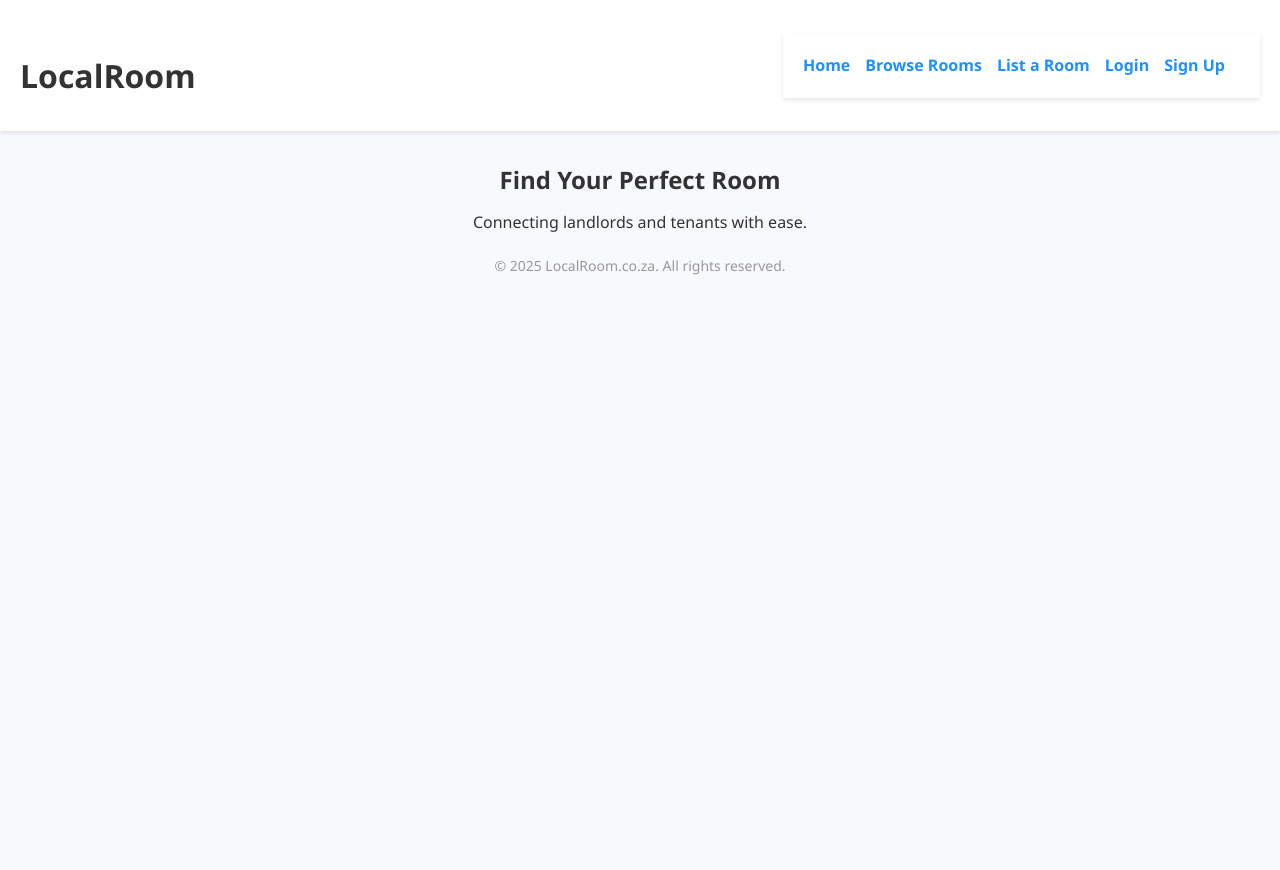
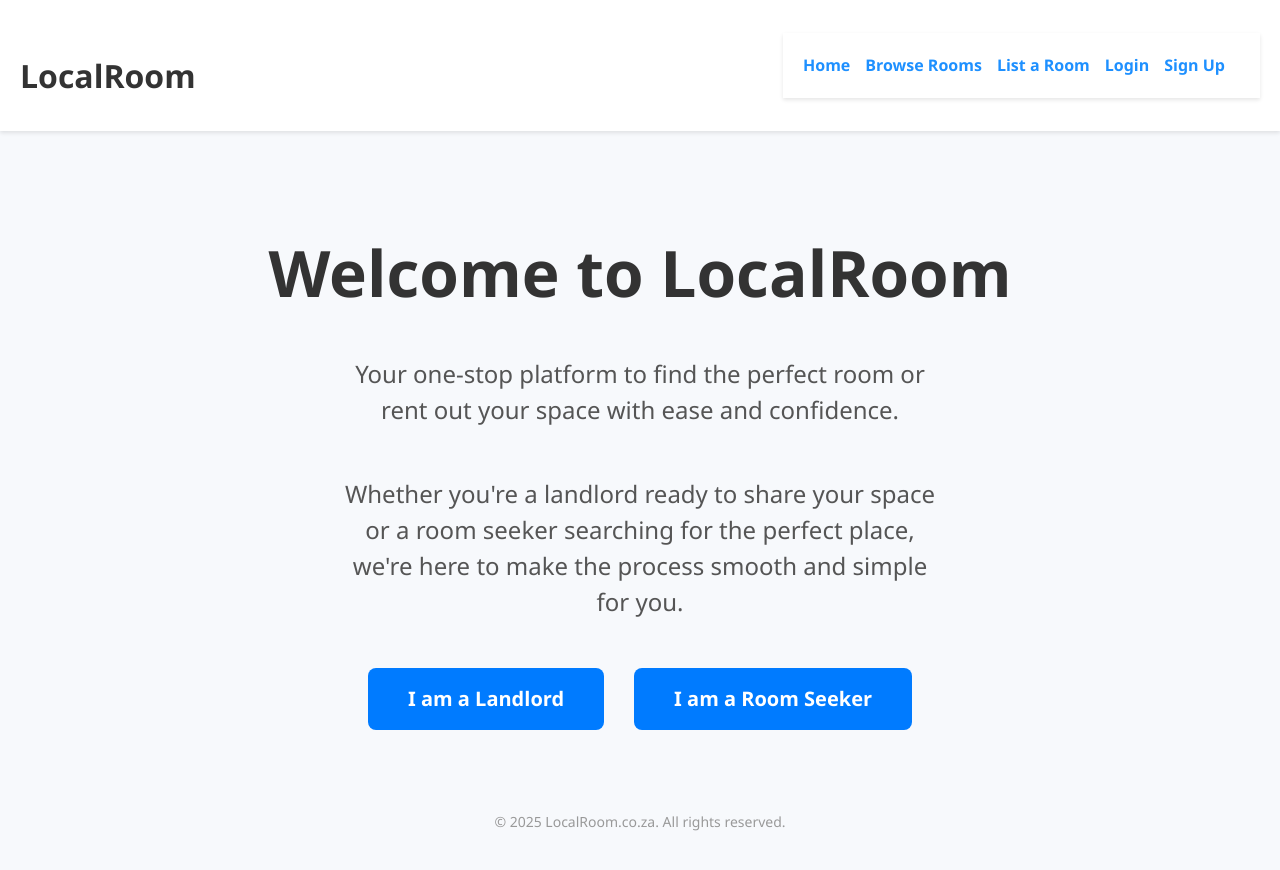
Before and after one commit to Mavester432/LocalRoom.co.za, a plain HTML site: page index.html in a window 1280 px wide. Before the commit the page ends 800 px from the top, so only its background shows below. Drawn offline with Linux system fonts and the light colour scheme; files that its build step writes are made by us from their sources.

Commit message:
Update index.html

```diff
--- a/index.html
+++ b/index.html
@@ -1,10 +1,58 @@
 <!DOCTYPE html>
 <html lang="en">
 <head>
-  <meta charset="UTF-8">
-  <meta name="viewport" content="width=device-width, initial-scale=1">
+  <meta charset="UTF-8" />
+  <meta name="viewport" content="width=device-width, initial-scale=1" />
   <title>LocalRoom</title>
-  <link rel="stylesheet" href="css/style.css">
+  <link rel="stylesheet" href="css/style.css" />
+  <style>
+    main {
+      min-height: calc(100vh - 140px); /* adjust based on header/footer height */
+      display: flex;
+      flex-direction: column;
+      justify-content: center;
+      align-items: center;
+      text-align: center;
+      padding: 20px;
+      color: #333;
+    }
+    main h1 {
+      font-size: 4rem;
+      font-weight: bold;
+      margin-bottom: 0.5em;
+    }
+    main p {
+      font-size: 1.5rem;
+      max-width: 600px;
+      line-height: 1.5;
+      color: #555;
+      margin-bottom: 2em;
+    }
+    .role-buttons {
+      display: flex;
+      gap: 30px;
+      flex-wrap: wrap;
+      justify-content: center;
+    }
+    .role-button {
+      padding: 15px 40px;
+      font-size: 1.25rem;
+      font-weight: 600;
+      color: white;
+      background-color: #007bff;
+      border: none;
+      border-radius: 8px;
+      cursor: pointer;
+      transition: background-color 0.3s ease;
+      min-width: 180px;
+      text-align: center;
+      text-decoration: none;
+      display: inline-block;
+    }
+    .role-button:hover {
+      background-color: #0056b3;
+    }
+  </style>
 </head>
 <body>
 
@@ -20,8 +68,14 @@
 </header>
 
 <main>
-  <h2>Find Your Perfect Room</h2>
-  <p style="text-align:center;">Connecting landlords and tenants with ease.</p>
+  <h1>Welcome to LocalRoom</h1>
+  <p>Your one-stop platform to find the perfect room or rent out your space with ease and confidence.</p>
+  <p>Whether you're a landlord ready to share your space or a room seeker searching for the perfect place, we're here to make the process smooth and simple for you.</p>
+
+  <div class="role-buttons">
+    <a href="signup.html?role=landlord" class="role-button">I am a Landlord</a>
+    <a href="signup.html?role=seeker" class="role-button">I am a Room Seeker</a>
+  </div>
 </main>
 
 <footer>
```
